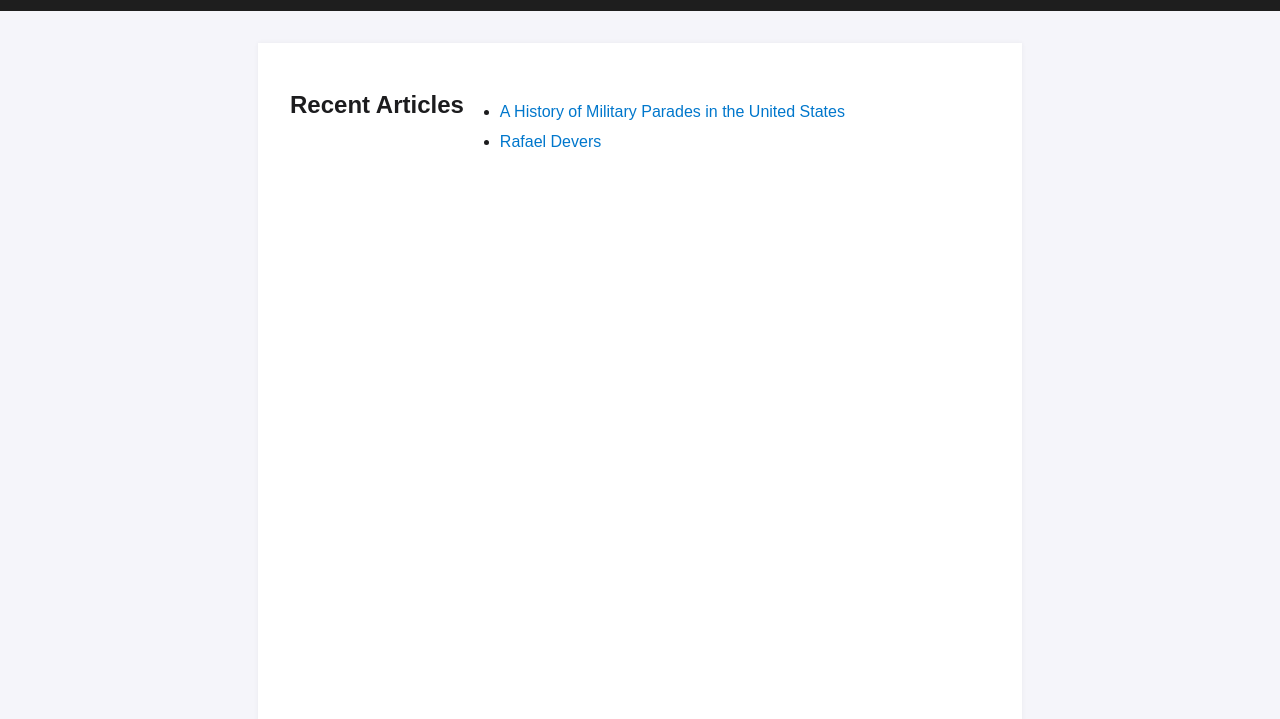
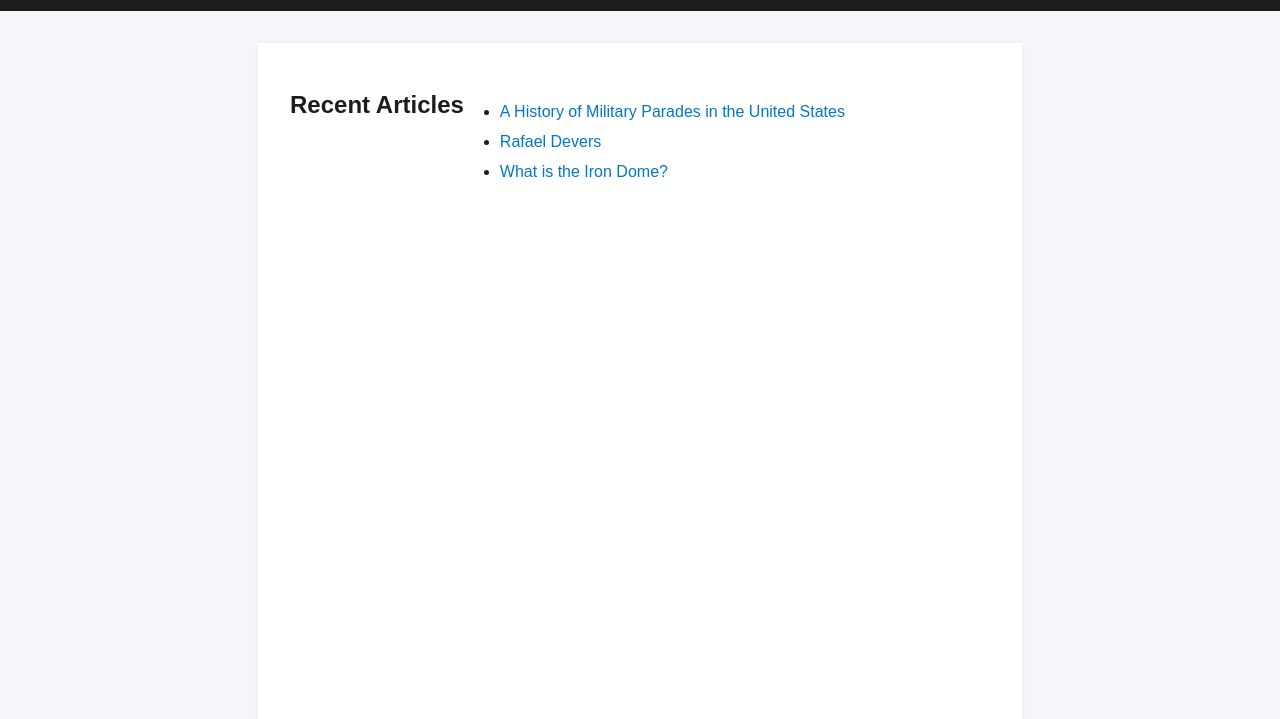
Before and after one commit to MawiRecon/metrix_fa, a website: page blog/index.html in a window 1280 px wide. Shown: the part 81-800 px from the top of the page. Drawn offline with Linux system fonts and the light colour scheme; files that its build step writes are made by us from their sources.

Commit message:
Update blog index with new article

```diff
--- a/blog/index.html
+++ b/blog/index.html
@@ -76,6 +76,7 @@
         <ul>
             <li><a href="a-history-of-military-parades-in-the-united-states.html">A History of Military Parades in the United States</a></li>
             <li><a href="rafael-devers.html">Rafael Devers</a></li>
+            <li><a href="what-is-the-iron-dome.html">What is the Iron Dome?</a></li>
         </ul>
     </div>
 </body>
```
